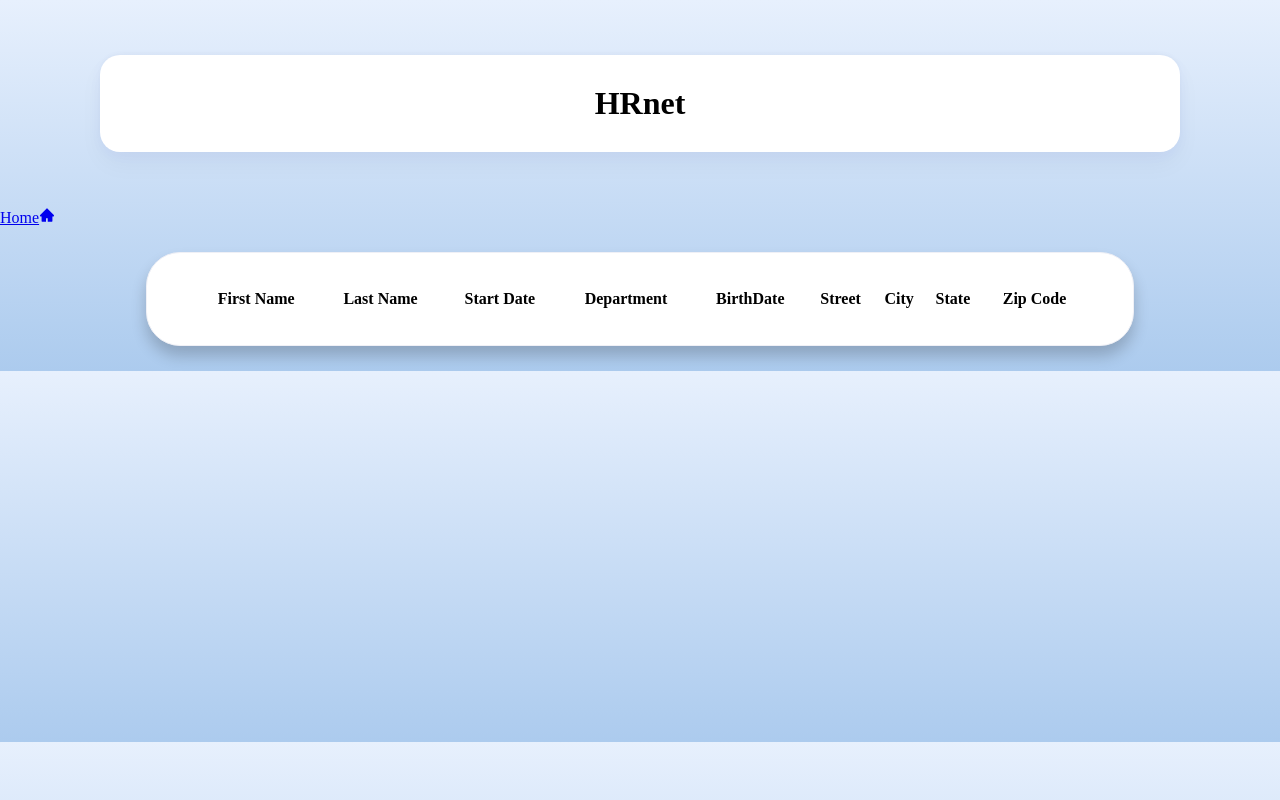
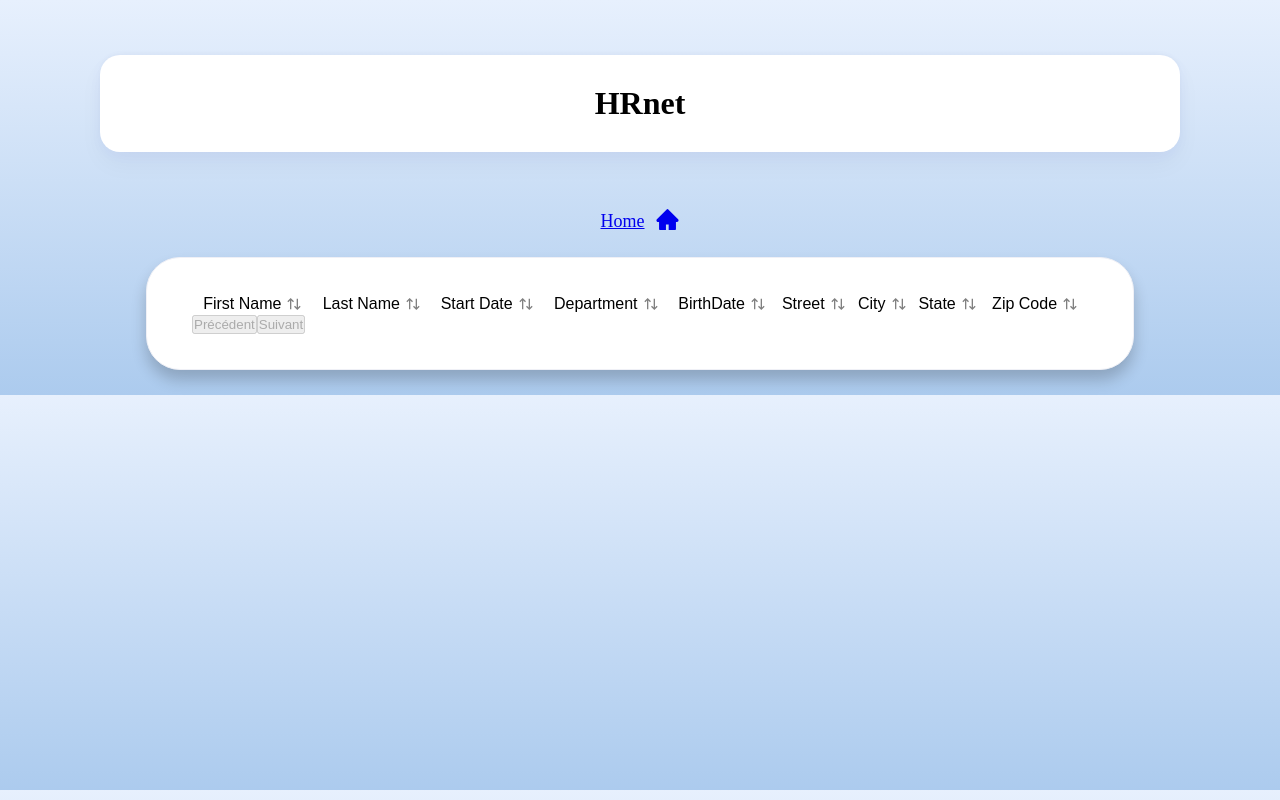
Before and after one commit to mohammediche/HRnet, a React (Create React App) app: page /employee-list in a window 1280 px wide. Built offline with nearby package versions, Linux system fonts and the light colour scheme.

Commit message:
remise à niveau du projet

```diff
--- a/src/components/DatePicker.js
+++ b/src/components/DatePicker.js
@@ -1,10 +1,10 @@
 import React from "react";
 
-const DatePicker = () => {
+const DatePicker = ({ handleInputChange }) => {
   return (
     <div className="form-group">
-      <label htmlFor="date-of-birth">Date of Birth</label>
-      <input type="text" id="date-of-birth" name="date-of-birth" />
+      <label htmlFor="birthDate">Date of Birth</label>
+      <input type="date" id="birthDate" name="birthDate" onChange={handleInputChange} />
     </div>
   );
 };
--- /dev/null
+++ b/src/components/PrevNextButtons.js
@@ -0,0 +1,148 @@
+import React from "react";
+import { useSelector, useDispatch } from "react-redux";
+import { nextStep, prevStep } from "../store/feature/Employee.actions";
+
+function PrevNextButtons() {
+  const dispatch = useDispatch();
+  const employees = useSelector((state) => state.employee);
+  const tableSteps = useSelector((state) => state.step);
+
+  const pageSize = 10; // nombre d'éléments par page
+
+  // fonction pour aller à la page suivante
+  function pageSuivante() {
+    dispatch(nextStep());
+  }
+
+  // fonction pour aller à la page précédente
+  function pagePrecedente() {
+    dispatch(prevStep());
+  }
+
+  // extraire les éléments de la page actuelle
+  const debut = (tableSteps - 1) * pageSize;
+  const fin = debut + pageSize;
+
+  // afficher les éléments de la page actuelle et les boutons de navigation
+  return (
+    <div>
+      <button disabled={tableSteps === 1} onClick={pagePrecedente}>
+        Précédent
+      </button>
+      <button disabled={fin >= employees.length} onClick={pageSuivante}>
+        Suivant
+      </button>
+    </div>
+  );
+}
+
+export default PrevNextButtons;
+
+/*
+ const liste = [
+    {
+      title: "hello 1",
+      text: "lorem 1",
+    },
+    {
+      title: "hello 13434",
+      text: "lorem 1",
+    },
+    {
+      title: "hello 13434",
+      text: "lorem 1",
+    },
+    {
+      title: "hello 1",
+      text: "lorem 1zfZFZEFezf",
+    },
+    {
+      title: "hellfze4564o 1",
+      text: "loremZFZEFEZ 1",
+    },
+    {
+      title: "helloRTRE 1",
+      text: "lorR435em 1",
+    },
+    {
+      title: "helloFEF 1",
+      text: "lorem 571",
+    },
+    {
+      title: "hello 71",
+      text: "lorem 71",
+    },
+    {
+      title: "hello 7888",
+      text: "lorem 8!",
+    },
+    {
+      title: "hello 1",
+      text: "lorem 1646",
+    },
+    {
+      title: "hello ERER1",
+      text: "lorem 1",
+    },
+    {
+      title: "helvvvlo 34343",
+      text: "lorem 1",
+    },
+    {
+      title: "hedvvvllo 1",
+      text: "lorem 1",
+    },
+    {
+      title: "hezefefllo 1",
+      text: "lorem 1",
+    },
+    {
+      title: "hefzefzefllo 1fezfe",
+      text: "lorem 1",
+    },
+    {
+      title: "hecdlo 145G",
+      text: "loreecem 4331",
+    },
+    {
+      title: "hcdcdllo 13434",
+      text: "lorem 1",
+    },
+    {
+      title: "hello 1'3434",
+      text: "lorem 1",
+    },
+    {
+      title: "helefzfzeflo 1",
+      text: "lorfergzgzfeem 1",
+    },
+    {
+      title: "hefrgrzgrzgzefef",
+      text: "lorefefefezfzm 1",
+    },
+    {
+      title: "hefzefzeflldzdzgo 1fezfe",
+      text: "lorem 1",
+    },
+    {
+      title: "hecdG",
+      text: "loreecem 4331",
+    },
+    {
+      title: "hcdcdllo 13434",
+      text: "lorem 1",
+    },
+    {
+      title: "3434",
+      text: "lorem 1",
+    },
+    {
+      title: "heqqqqqlefzfzeflo 1",
+      text: "lorfefeem 1",
+    },
+    {
+      title: "hefdddddefef",
+      text: "lorefefdddddddefezfzm 1",
+    },
+  ];
+*/
--- a/src/components/Table.js
+++ b/src/components/Table.js
@@ -1,29 +1,84 @@
 import React from "react";
 import { useSelector } from "react-redux";
+import { RiArrowUpDownLine } from "react-icons/ri";
 
 const Table = () => {
   const employees = useSelector((state) => state.employee);
+  const tableSteps = useSelector((state) => state.step);
   const test = useSelector((state) => state.employee);
   console.log("test récup data", test);
+  console.log("step=>", tableSteps);
+
+  const pageSize = 10; // nombre d'éléments par page
+
+  // extraire les éléments de la page actuelle
+  const debut = (tableSteps - 1) * pageSize;
+  const fin = debut + pageSize;
+  const elementsAAfficher = employees.slice(debut, fin);
 
   return (
     <>
       <table className="table">
         <thead>
           <tr>
-            <th>First Name</th>
-            <th>Last Name</th>
-            <th>Start Date</th>
-            <th>Department</th>
-            <th>BirthDate</th>
-            <th>Street</th>
-            <th>City</th>
-            <th>State</th>
-            <th>Zip Code</th>
+            <th>
+              <button className="filter_table_button">
+                First Name
+                <RiArrowUpDownLine className="arrows_icon" />
+              </button>
+            </th>
+            <th>
+              <button className="filter_table_button">
+                Last Name
+                <RiArrowUpDownLine className="arrows_icon" />
+              </button>
+            </th>
+            <th>
+              <button className="filter_table_button">
+                Start Date
+                <RiArrowUpDownLine className="arrows_icon" />
+              </button>
+            </th>
+            <th>
+              <button className="filter_table_button">
+                Department
+                <RiArrowUpDownLine className="arrows_icon" />
+              </button>
+            </th>
+            <th>
+              <button className="filter_table_button">
+                BirthDate
+                <RiArrowUpDownLine className="arrows_icon" />
+              </button>
+            </th>
+            <th>
+              <button className="filter_table_button">
+                Street
+                <RiArrowUpDownLine className="arrows_icon" />
+              </button>
+            </th>
+            <th>
+              <button className="filter_table_button">
+                City
+                <RiArrowUpDownLine className="arrows_icon" />
+              </button>
+            </th>
+            <th>
+              <button className="filter_table_button">
+                State
+                <RiArrowUpDownLine className="arrows_icon" />
+              </button>
+            </th>
+            <th>
+              <button className="filter_table_button">
+                Zip Code
+                <RiArrowUpDownLine className="arrows_icon" />
+              </button>
+            </th>
           </tr>
         </thead>
         <tbody>
-          {employees.map((val, key) => {
+          {elementsAAfficher.map((val, key) => {
             return (
               <tr key={key}>
                 <td>{val.firstName}</td>
--- a/src/pages/CreateEmployee/CreateEmployee.js
+++ b/src/pages/CreateEmployee/CreateEmployee.js
@@ -14,11 +14,15 @@ const CreateEmployee = () => {
   const [employeeDetails, setEmployeeDetails] = useState({
     firstName: "",
     lastName: "",
-    birthdate: "",
+    birthDate: "",
     startDate: "",
     street: "",
     city: "",
     state: "",
+    // state: {
+    //   name: "",
+    //   abbrev: "",
+    // },
     zipCode: 0,
     department: "",
   });
@@ -27,6 +31,7 @@ const CreateEmployee = () => {
   // passer cette fonction en props sur DatePicker et les 2 DropDown avec les states necessaire !!!
   const handleInputChange = (e) => {
     const { name, value } = e.target;
+
     if (name === "zipCode") {
       setEmployeeDetails((prevState) => ({
         ...prevState,
@@ -42,7 +47,9 @@ const CreateEmployee = () => {
 
   const handleSubmit = (e) => {
     e.preventDefault();
+    console.log(employeeDetails);
     dispatch(getEmployees(employeeDetails));
+    // navigate("/employee-list");
     // alert("Employee Created!");
     setHandleModal(true);
   };
@@ -68,7 +75,7 @@ const CreateEmployee = () => {
           <hr className="hr_mini" />
           <div className="form-group">
             <label htmlFor="firstName">First Name :</label>
-            <input type="text" id="name" name="firstName" onChange={handleInputChange} />
+            <input type="text" id="firstName" name="firstName" onChange={handleInputChange} />
           </div>
 
           <div className="form-group">
@@ -76,12 +83,14 @@ const CreateEmployee = () => {
             <input type="text" id="lastName" name="lastName" onChange={handleInputChange} />
           </div>
 
-          <DatePicker />
+          <section className="center_div_input">
+            <DatePicker handleInputChange={handleInputChange} />
 
             <div className="form-group">
               <label htmlFor="startDate">Start Date</label>
-            <input type="text" id="startDate" name="startDate" onChange={handleInputChange} />
+              <input type="date" id="startDate" name="startDate" onChange={handleInputChange} />
             </div>
+          </section>
 
           <h3 className="form_titlesH3">Contact information</h3>
           <hr className="hr_mini" />
@@ -96,20 +105,22 @@ const CreateEmployee = () => {
             <input type="text" id="city" name="city" onChange={handleInputChange} />
           </div>
 
-          <div className="form-group">
-            <label htmlFor={"state"}>State</label>
-            <DropDown data={States} name="state" handleInputChange={handleInputChange} />
-          </div>
-
+          <section className="center_div_input">
             <div className="form-group">
               <label htmlFor="zipCode">Zip Code</label>
               <input type="number" id="zipCode" name="zipCode" className="field_Style" onChange={handleInputChange} />
             </div>
 
             <div className="form-group">
+              <label htmlFor="state">State</label>
+              <DropDown data={States} name="state" handleInputChange={handleInputChange} />
+            </div>
+
+            <div className="form-group">
               <label htmlFor={"department"}>Department</label>
               <DropDown data={Departements} name="department" handleInputChange={handleInputChange} />
             </div>
+          </section>
 
           <div className="div-submit">
             <button type="submit" className="btn-submit">
--- a/src/pages/CreateEmployee/style.css
+++ b/src/pages/CreateEmployee/style.css
@@ -33,12 +33,28 @@ textarea {
 
 input[type="text"]:focus,
 input[type="email"]:focus,
+input[type="number"]:focus,
 textarea:focus {
   outline: none;
-  box-shadow: 0 0 10px rgba(0, 0, 0, 0.4);
+  box-shadow: 0 0 10px rgba(0, 0, 0, 0.2);
 }
+#birthDate,
+#startDate{
+    padding: 6px;
+    border: 0.1px solid grey;
+    color: grey;
+    width: 200px;
+}
+.center_div_input{
+    display: flex;
+    justify-content: space-between;
+    align-items: center;
+}
+/* #zipCode{
+
+} */
+
 .field_Style{
-  width: 200px;
   padding: 6px;
   border: 0.1px solid grey;
   border-radius: 5px;
--- a/src/pages/EmployeeList/EmployeeList.js
+++ b/src/pages/EmployeeList/EmployeeList.js
@@ -2,6 +2,7 @@ import React from "react";
 import "./style.css";
 import { AiFillHome } from "react-icons/ai";
 import Table from "../../components/Table";
+import PrevNextButtons from "../../components/PrevNextButtons";
 
 const EmployeeList = () => {
   return (
@@ -9,12 +10,13 @@ const EmployeeList = () => {
       <header className="title">
         <h1>HRnet</h1>
       </header>
-      <a href="/" className="navigate">
+      <a href="/" className="navigate_To_EmployeeList">
         Home
         <AiFillHome />
       </a>
       <main className="container greater_width">
         <Table />
+        <PrevNextButtons />
       </main>
       {/* <div id="confirmation" className="modal">Employee Created!</div> */}
     </div>
--- a/src/pages/EmployeeList/style.css
+++ b/src/pages/EmployeeList/style.css
@@ -17,3 +17,25 @@ tr:nth-child(even) td {
 tr:nth-child(odd) td {
     background-color: #f2f2f2;
 }
+.filter_table_button{
+    background: transparent;
+    border: none;
+    font-size: 16px;
+    display: flex;
+    align-items: center;
+    margin: auto;
+    cursor: pointer;
+    transition: 200ms;
+}
+.filter_table_button:hover{
+    color: gray;
+}
+.filter_table_button:hover .arrows_icon{
+    transform: scale(1.1);
+    color: black;
+}
+.arrows_icon{
+    margin-left: 5px;
+    color: gray;
+    transition: 200ms;
+}
--- a/src/store/feature/Employee.actions.js
+++ b/src/store/feature/Employee.actions.js
@@ -5,7 +5,17 @@ const getEmployees = createAction("data/getEmployees", (data) => ({
     data,
   },
 }));
+const nextStep = createAction("data/nextStep", (step) => ({
+  payload: {
+    step,
+  },
+}));
+const prevStep = createAction("data/prevStep", (step) => ({
+  payload: {
+    step,
+  },
+}));
 
 const deleteEmployees = createAction("data/deleteEmployees");
 
-export { getEmployees, deleteEmployees };
+export { getEmployees, nextStep, prevStep, deleteEmployees };
--- a/src/store/feature/EmployeeSlice.js
+++ b/src/store/feature/EmployeeSlice.js
@@ -1,5 +1,5 @@
 import { createReducer } from "@reduxjs/toolkit";
-import { deleteEmployees, getEmployees } from "./Employee.actions";
+import { deleteEmployees, getEmployees, nextStep, prevStep } from "./Employee.actions";
 
 // const employeeDetails = {
 //   FirstName: "",
@@ -14,6 +14,7 @@ import { deleteEmployees, getEmployees } from "./Employee.actions";
 // };
 const initialState = {
   employee: [],
+  step: 1,
 };
 
 const EmployeeSlice = createReducer(initialState, (builder) => {
@@ -22,6 +23,12 @@ const EmployeeSlice = createReducer(initialState, (builder) => {
       state.employee = [...state.employee, action.payload.data];
       console.log(action);
     })
+    .addCase(nextStep, (state, action) => {
+      state.step += 1;
+    })
+    .addCase(prevStep, (state, action) => {
+      state.step--;
+    })
     .addCase(deleteEmployees, (state, action) => {
       state.employee = null;
     });
```
Lines whose indentation alone changed are shown as unchanged.
